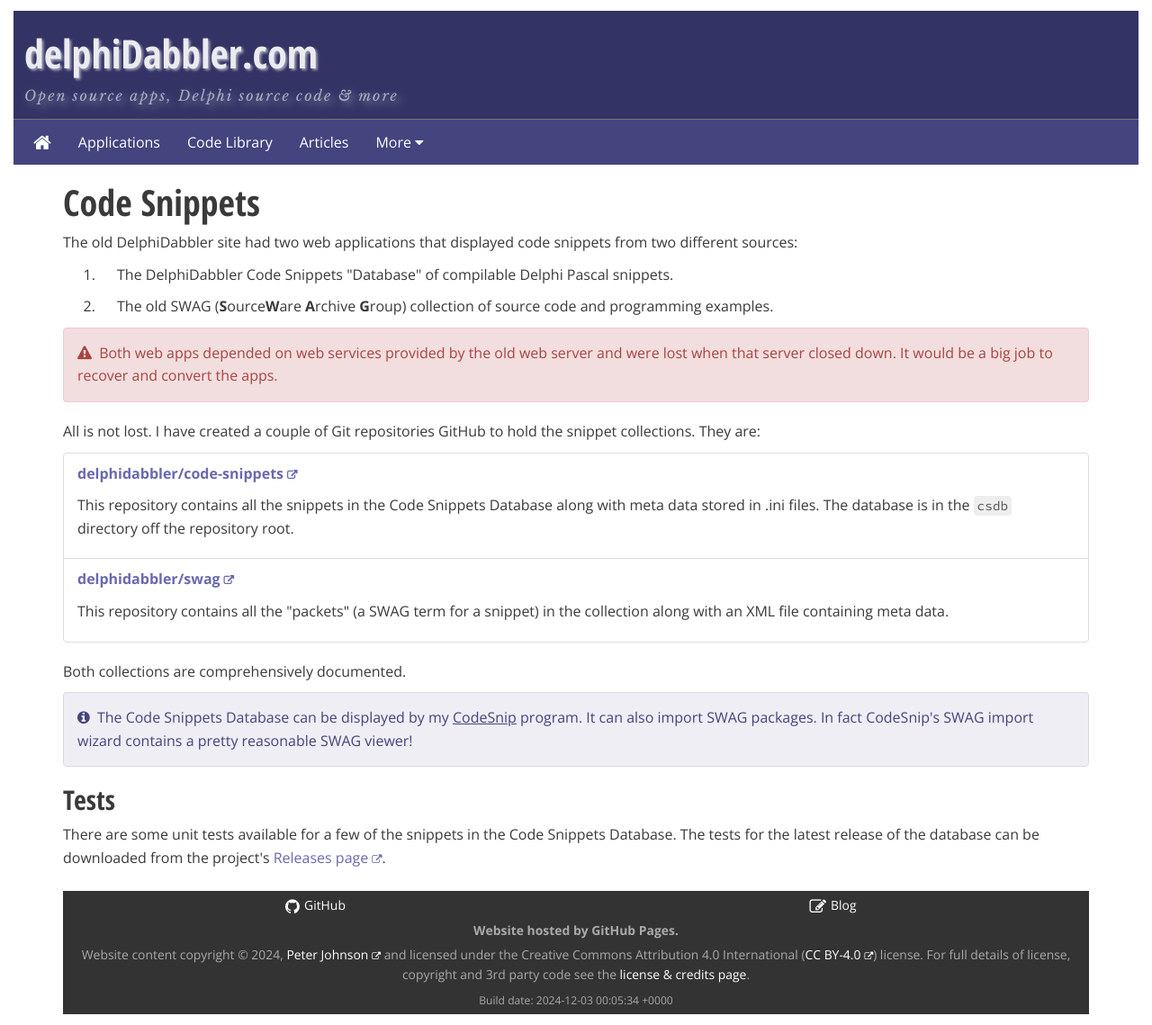
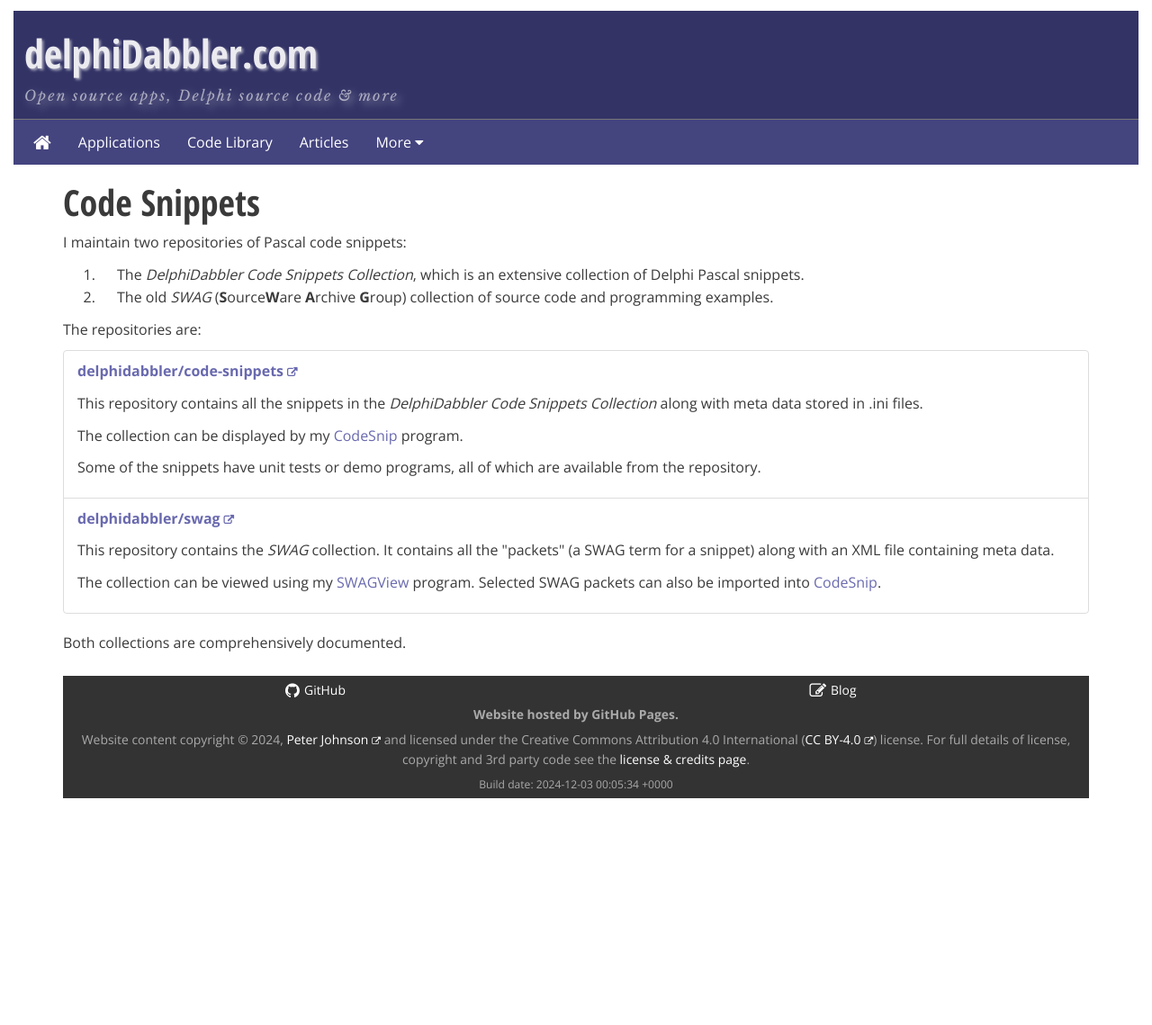
Before and after one commit to delphidabbler/delphidabbler.github.io, a Jekyll site: the page built from snippets.html, in a window 1280 px wide. Shown: the whole page at 90% size. Built offline with Jekyll 4.4.1, drawn with Linux system fonts in a browser that asks for light colours; after the commit the page ends 900 px from its top, so only the background shows below that.

Commit message:
Rewrite Code Snippets page

```diff
--- a/snippets.html
+++ b/snippets.html
@@ -7,33 +7,35 @@
 <h1 roll="heading">{{page.title | escape}}</h1>
 
 <p>
-  The old DelphiDabbler site had two web applications that displayed code snippets from two different sources:
+  I maintain two repositories of Pascal code snippets:
 </p>
 
-<ol class="wide">
+<ol>
   <li>
-    The DelphiDabbler Code Snippets &quot;Database&quot; of compilable Delphi Pascal snippets.
+    The <em>DelphiDabbler Code Snippets Collection</em>, which is an extensive collection of Delphi Pascal snippets.
   </li>
   <li>
-    The old SWAG (<b>S</b>ource<b>W</b>are <b>A</b>rchive <b>G</b>roup) collection of source code and programming examples.
+    The old <em>SWAG</em> (<b>S</b>ource<b>W</b>are <b>A</b>rchive <b>G</b>roup) collection of source code and programming examples.
   </li>
 </ol>
 
-<p class="alert alert-danger glyph">
-  Both web apps depended on web services provided by the old web server and were lost when that server closed down. It would be a big job to recover and convert the apps.
-</p>
-
 <p>
-  All is not lost. I have created a couple of Git repositories GitHub to hold the snippet collections. They are:
+  The repositories are:
 </p>
 
 <ul class="list-group">
   <li class="list-group-item">
     <p class="strong">
-      <a href="https://github.com/delphidabbler/code-snippets" aria-label="DelphiDabbler Code Snippets database repository on GitHub">delphidabbler/code-snippets</a>
+      <a href="https://github.com/delphidabbler/code-snippets" aria-label="DelphiDabbler Code Snippets Collection on GitHub">delphidabbler/code-snippets</a>
     </p>
     <p>
-      This repository contains all the snippets in the Code Snippets Database along with meta data stored in .ini files. The database is in the <code>csdb</code> directory off the repository root.
+      This repository contains all the snippets in the <em>DelphiDabbler Code Snippets Collection</em> along with meta data stored in .ini files.
+    </p>
+    <p>
+      The collection can be displayed by my <a href="/software/codesnip">CodeSnip</a> program.
+    </p>
+    <p>
+      Some of the snippets have unit tests or demo programs, all of which are available from the repository.
     </p>
   </li>
   <li class="list-group-item">
@@ -41,7 +43,10 @@
       <a href="https://github.com/delphidabbler/swag" aria-label="SWAG collection repository on GitHub">delphidabbler/swag</a>
     </p>
     <p>
-      This repository contains all the &quot;packets&quot; (a SWAG term for a snippet) in the collection along with an XML file containing meta data.
+      This repository contains the <em>SWAG</em> collection. It contains all the &quot;packets&quot; (a SWAG term for a snippet) along with an XML file containing meta data.
+    </p>
+    <p>
+      The collection can be viewed using my <a href="/software/swagview">SWAGView</a> program. Selected SWAG packets can also be imported into <a href="/software/codesnip">CodeSnip</a>.
     </p>
   </li>
 </ul>
@@ -49,15 +54,3 @@
 <p>
   Both collections are comprehensively documented.
 </p>
-
-<p class="alert alert-info glyph">
-  The Code Snippets Database can be displayed by my <a href="/software/codesnip">CodeSnip</a> program. It can also import SWAG packages. In fact CodeSnip's SWAG import wizard contains a pretty reasonable SWAG viewer!
-</p>
-
-<h2>
-  Tests
-</h2>
-
-<p>
-  There are some unit tests available for a few of the snippets in the Code Snippets Database. The tests for the latest release of the database can be downloaded from the project's <a href="https://github.com/delphidabbler/code-snippets/releases">Releases page</a>.
-</p>
```
